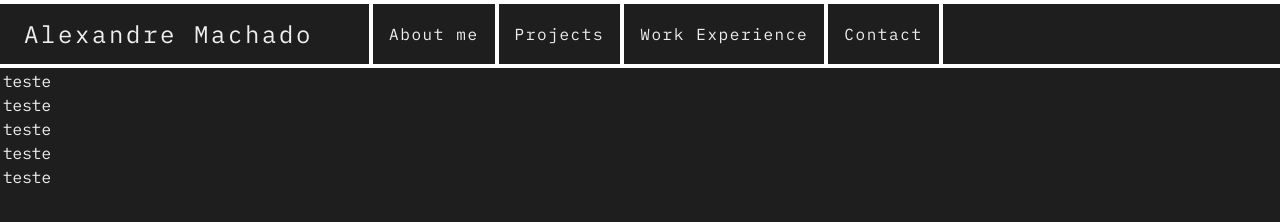
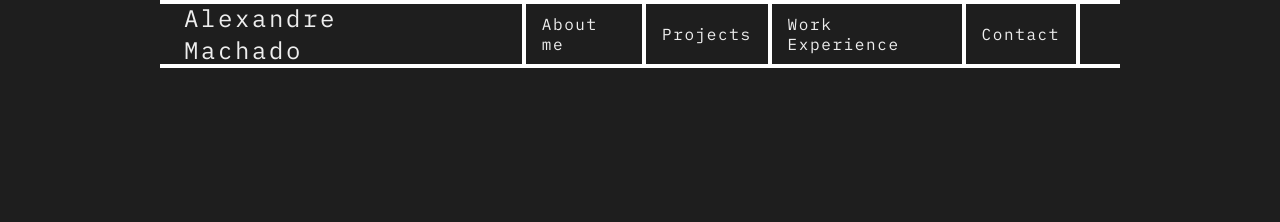
Before and after one commit to soloalex1/alexmachina, a Gatsby site: page / in a window 1280 px wide. Built offline with nearby package versions, Linux system fonts and the light colour scheme; Gatsby itself is replaced by a stand-in of ours.

Commit message:
Add full-bleed layout and width constraints

```diff
--- /dev/null
+++ b/src/components/Container/index.tsx
@@ -0,0 +1,13 @@
+import React from "react";
+
+import * as S from "./styles";
+
+type ContainerProps = {
+	children: JSX.Element;
+};
+
+const Container: React.FC<ContainerProps> = ({ children }) => {
+	return <S.Main>{children}</S.Main>;
+};
+
+export default Container;
--- /dev/null
+++ b/src/components/Container/styles.ts
@@ -0,0 +1,10 @@
+import styled from "styled-components";
+
+export const Main = styled.main`
+	display: grid;
+	grid-template-columns: 1fr min(100ch, 100%) 1fr;
+
+	> * {
+		grid-column: 2;
+	}
+`;
--- a/src/components/Header/styles.ts
+++ b/src/components/Header/styles.ts
@@ -1,13 +1,13 @@
-import styled, { css } from 'styled-components'
+import styled, { css } from "styled-components";
 
-const borderStyles = "4px solid white"
+const borderStyles = "4px solid white";
 
 export const HeaderContainer = styled.header`
 	display: flex;
 	align-items: center;
 	padding: 0 24px;
 	height: 60px;
-  background-color: #1E1E1E;
+	background-color: #1e1e1e;
 	border: ${borderStyles};
 	border-left: none;
 	border-right: none;
@@ -61,5 +61,4 @@ export const Navbar = styled.nav`
 			}
 		}
 	}
-
-`
+`;
--- a/src/components/Table/index.tsx
+++ /dev/null
@@ -1,25 +0,0 @@
-import React from "react";
-
-const Table: React.FC = () => {
-	return (
-		<table>
-			<tr>
-				<td>teste</td>
-			</tr>
-			<tr>
-				<td>teste</td>
-			</tr>
-			<tr>
-				<td>teste</td>
-			</tr>
-			<tr>
-				<td>teste</td>
-			</tr>
-			<tr>
-				<td>teste</td>
-			</tr>
-		</table>
-	);
-};
-
-export default Table;
--- a/src/globalStyles.ts
+++ b/src/globalStyles.ts
@@ -1,4 +1,4 @@
-import { createGlobalStyle } from 'styled-components';
+import { createGlobalStyle, css } from "styled-components";
 
 const GlobalStyle = createGlobalStyle`
   html, body {
@@ -13,4 +13,9 @@ const GlobalStyle = createGlobalStyle`
   }
 `;
 
+export const FullBleed = css`
+	width: 100%;
+	grid-column: 1 / 4;
+`;
+
 export default GlobalStyle;
--- a/src/pages/index.tsx
+++ b/src/pages/index.tsx
@@ -2,15 +2,16 @@ import React from "react";
 import type { HeadFC, PageProps } from "gatsby";
 
 import Header from "../components/Header";
-import Table from "../components/Table";
+import Container from "../components/Container";
 import GlobalStyle from "../globalStyles";
 
 const IndexPage: React.FC<PageProps> = () => {
 	return (
 		<>
 			<GlobalStyle />
-			<Header />
-			<Table />
+			<Container>
+				<Header />
+			</Container>
 		</>
 	);
 };
```
Lines whose indentation alone changed are shown as unchanged.
